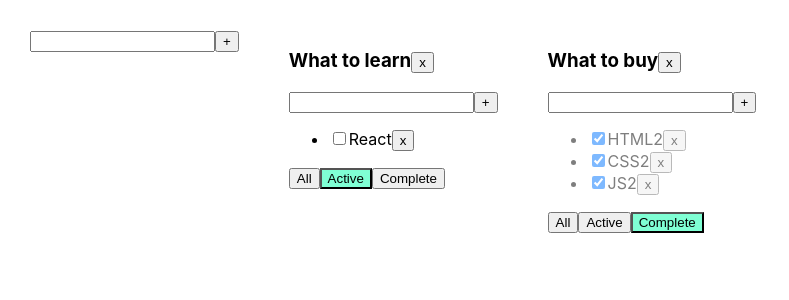
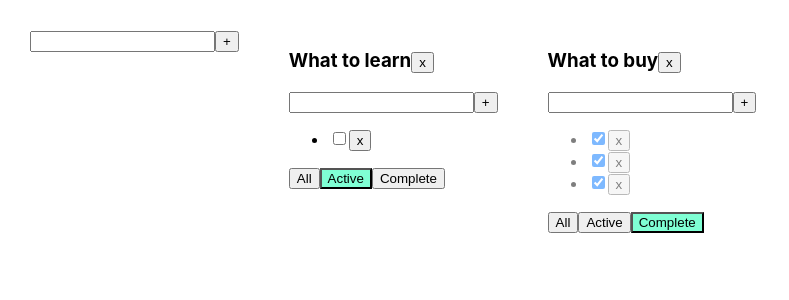
Before and after one commit to IJTINK7/Week, a React (Create React App) app in the folder Monday/todolist-ts/: page / in a window 1280 px wide. Shown: the top 300 px of the page, without its empty margins (0-789 px from the left). Built offline with nearby package versions, Linux system fonts and the light colour scheme.

Commit message:
Change attribute's name of EditableSpan.tsx

```diff
--- a/Monday/todolist-ts/src/ToDoList.tsx
+++ b/Monday/todolist-ts/src/ToDoList.tsx
@@ -50,7 +50,7 @@ export const ToDoList = (props: PropsType) => {
 							onChange={onChangeHandler}
 							checked={el.isDone}/>
 						{/*<span>{el.title}</span>*/}
-						<EditableSpan title ={el.title}/>
+						<EditableSpan oldTitle={el.title}/>
 						<button onClick={onRemoveHandler}>x</button>
 					</li>
 				})}
```
